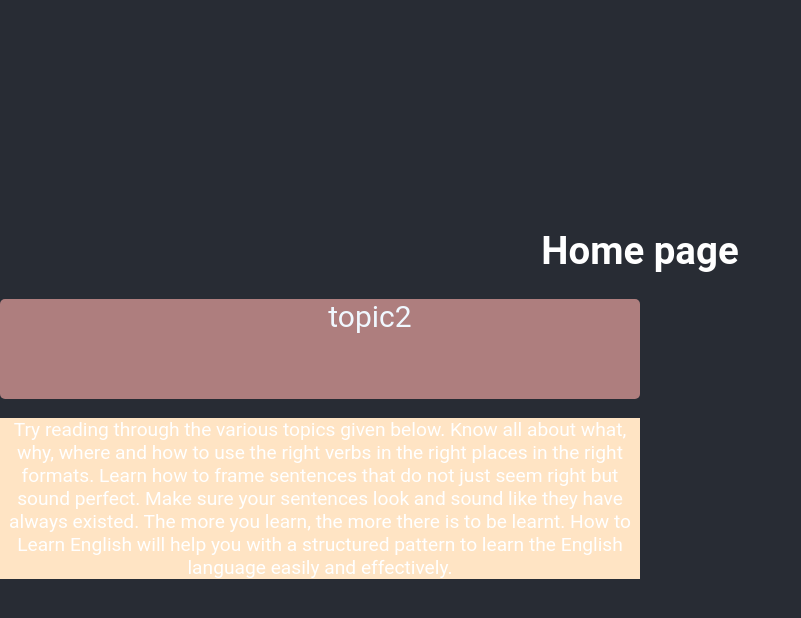
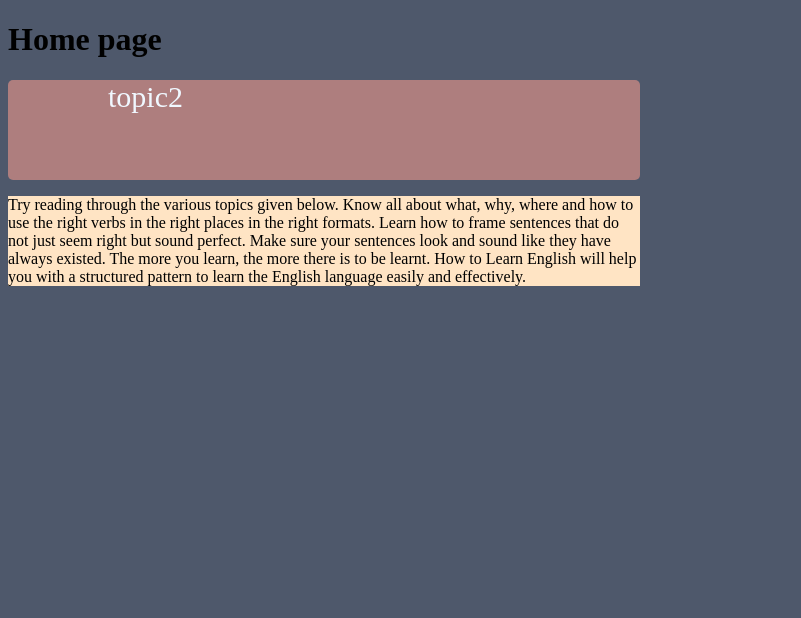
Before and after one commit to dinukrana2000/example1, a React (Create React App) app: page / in a window 1280 px wide. Shown: the top 618 px of the page, without its empty margins (0-801 px from the left). Built offline with nearby package versions, Linux system fonts and the light colour scheme.

Commit message:
change the css again

```diff
--- a/src/App.css
+++ b/src/App.css
@@ -1,14 +1,4 @@
 body{
-    background-color: #282c34;
-    color: white;
-    font-family: 'Roboto', sans-serif;
-    font-size: 1.2rem;
-    margin: 0;
-    padding: 0;
-    text-align: center;
-    min-height: 100vh;
-    display: flex;
-    flex-direction: column;
-    align-items: center;
-    justify-content: center;
+    background-color: #4e586b;
+
 }
```
